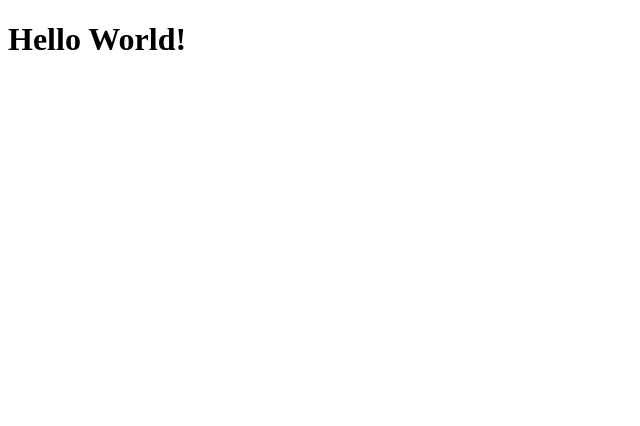
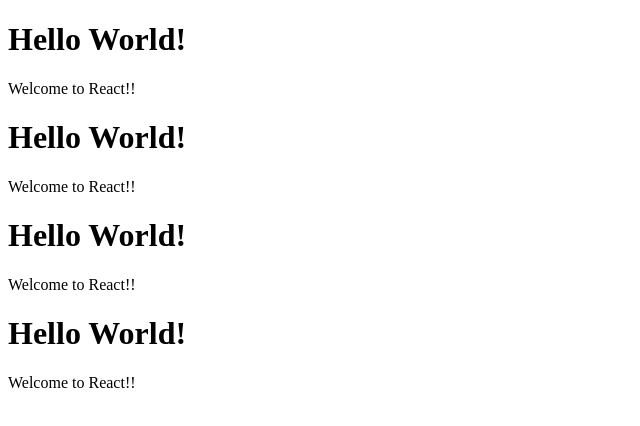
Before and after one commit to githubscientist/re-js-app, a React (Vite) app: page / in a window 1280 px wide. Shown: the top 426 px of the page, without its empty margins (0-640 px from the left). Built offline with nearby package versions, Linux system fonts and the light colour scheme.

Commit message:
creating multiple components

```diff
--- a/src/App.jsx
+++ b/src/App.jsx
@@ -1,5 +1,23 @@
+// Header Comonent
+function Header() {
+  return (
+    <div>
+      <h1>Hello World!</h1>
+      <p>Welcome to React!!</p>
+    </div>
+  )
+}
+
+// Main Component
 function App() {
-  return <h1>Hello World!</h1>
+  return (
+    <>
+      <Header />
+      <Header />
+      <Header />
+      <Header />
+    </>
+  )
 }
 
 export default App;
```
